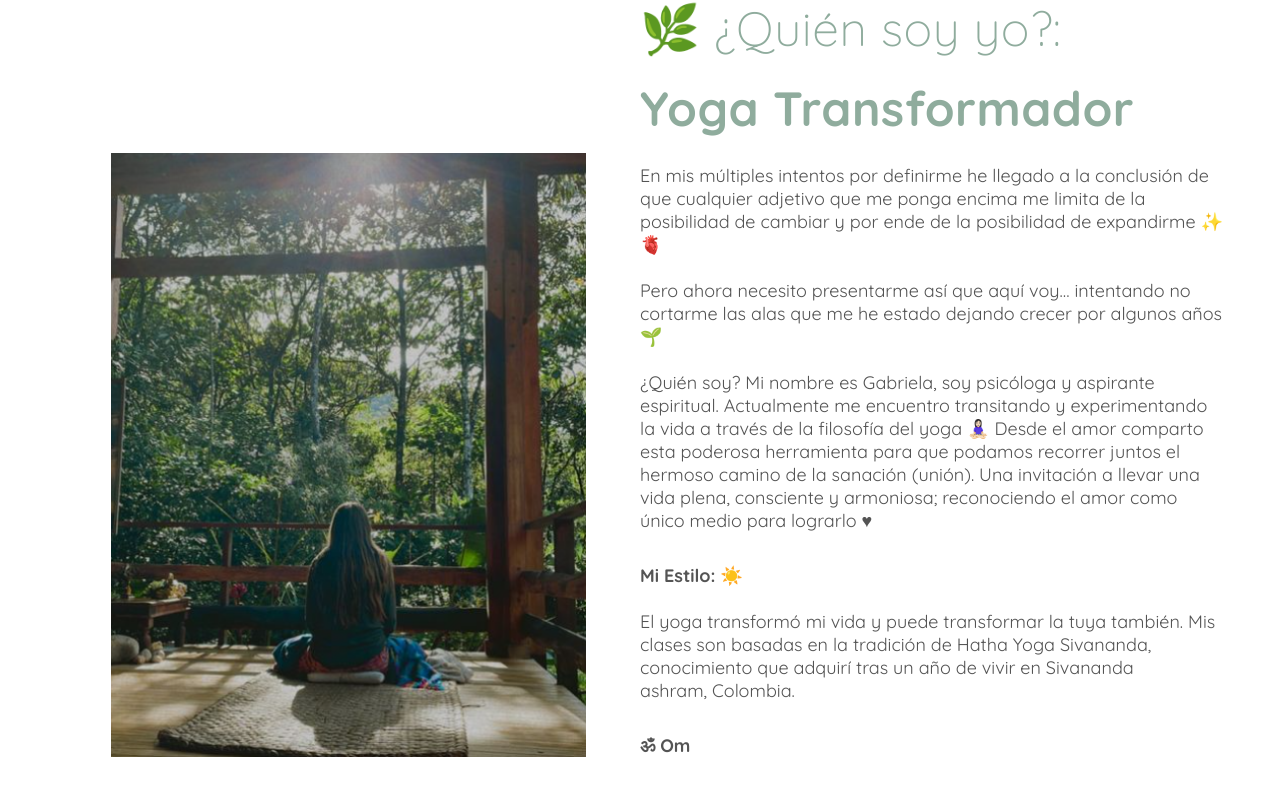
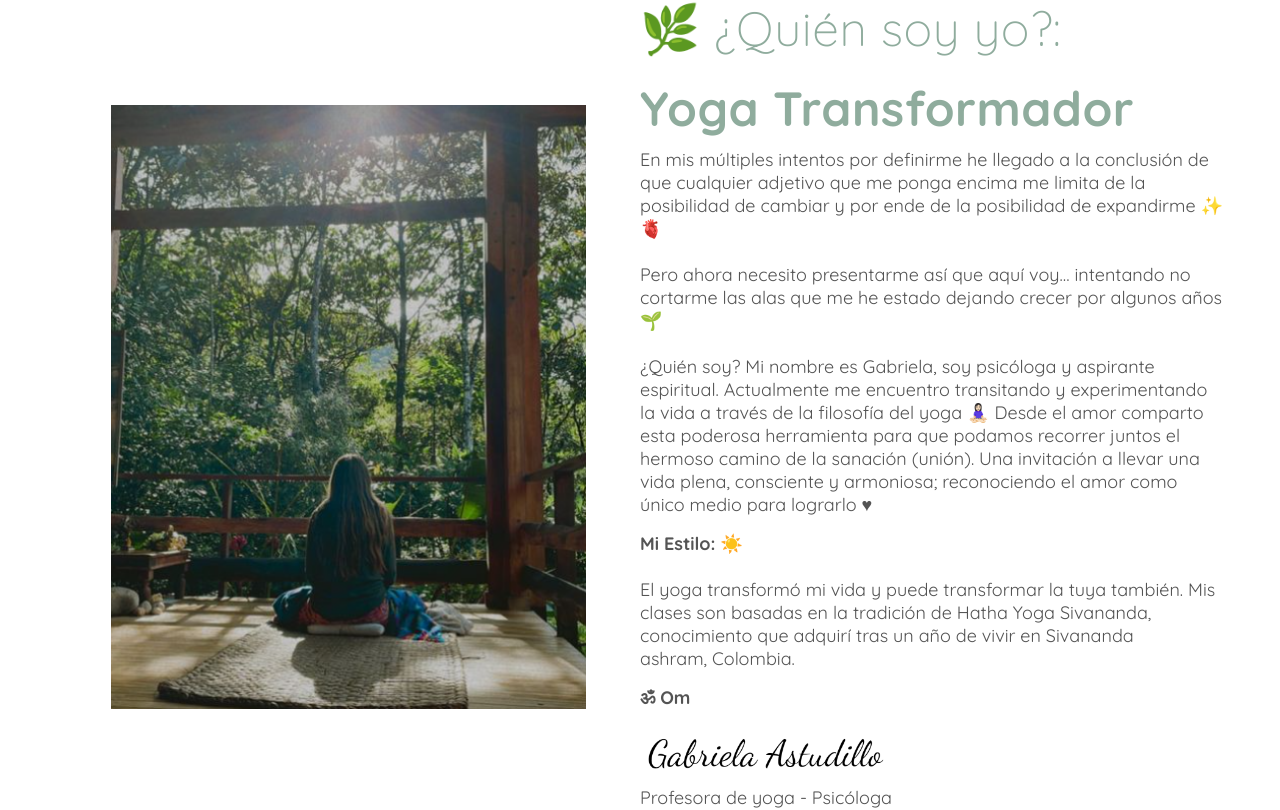
Before and after one commit to ElJeringas/YogaStudio, a React (Vite) app: page / in a window 1280 px wide. Shown: the part 2110-2920 px from the top of the page. Built offline with nearby package versions, Linux system fonts and the light colour scheme; a web font is replaced by a local one.

Commit message:
some details

```diff
--- a/src/container/AboutMe/AboutMe.css
+++ b/src/container/AboutMe/AboutMe.css
@@ -14,7 +14,7 @@
 }
 
 .about__header {
-    margin-bottom: 1rem;
+    margin-bottom: 0;
     font-size: 3rem;
     font-weight: 300;
     color: var(--primary-color);
@@ -28,16 +28,14 @@
 .about__content p {
     color: var(--color-gray);
     font-family: var(--font-base);
-    margin-bottom: 2rem;
+    margin-bottom: 1rem;
     font:400;
     font-size: 18px;
-
-
   }
 
 .about__content-sign {
     width: 100%;
-    margin-top: 3rem;
+    margin-top: 0;
 }
 
 .about__image img {
@@ -57,7 +55,7 @@
 
 .about__content-sign img {
     width: 250px;
-    margin-top: 3rem;
+    margin-top: 0;
 }
 
 @media screen and (width<600px) {
--- a/src/container/AboutMe/AboutMe.jsx
+++ b/src/container/AboutMe/AboutMe.jsx
@@ -18,11 +18,6 @@ const AboutMe = () => {
           <strong>Mi Estilo:</strong> ☀️<br/><br/>
           El yoga transformó mi vida y puede transformar la tuya también. Mis clases son basadas en la tradición de Hatha Yoga Sivananda, conocimiento que adquirí tras un año de vivir en Sivananda ashram, Colombia.
           </p>
-{/*           <p>
-          <strong>Únete a este viaje:</strong> 🌎<br/><br/>
-           Ya sea que busques un flujo desafiante, un momento de quietud o simplemente un respiro de las demandas de la vida cotidiana, te invito a unirte a mí en la esterilla. Embárcate en este viaje transformador juntas, abrazando el poder del yoga para traer equilibrio, alegría y vitalidad a nuestras vidas.
-           <br/><br/>
-          </p> */}
           <p><strong>ॐ Om</strong></p>
 
           <div className='about__content-sign'>
```
